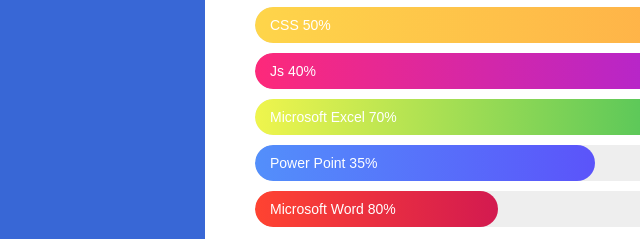
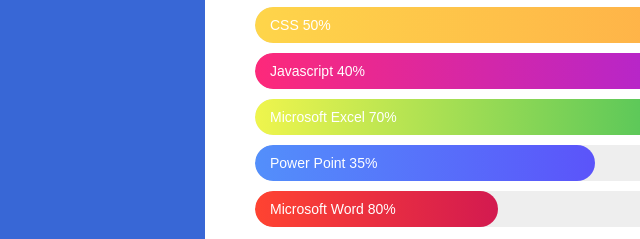
Before and after one commit to imanasansari/imanasansari.github.io, a plain HTML site: page index.html in a window 1280 px wide. Shown: the part 728-967 px from the top of the page, 13-653 px from the left. Drawn offline with nearby package versions, Linux system fonts and the light colour scheme; a script that the page names is missing; a web font is replaced by a local one.

Commit message:
Update 'Js' to 'Javascript' in index.html

```diff
--- a/index.html
+++ b/index.html
@@ -319,7 +319,7 @@ div.kanan-wrap{padding-right:0}
        </div>
        <div class="yupi fahmiphp">
         <li>
-         Js 40%
+         Javascript 40%
         </li>
        </div>
        <div class="yupi fahmijs">
```
